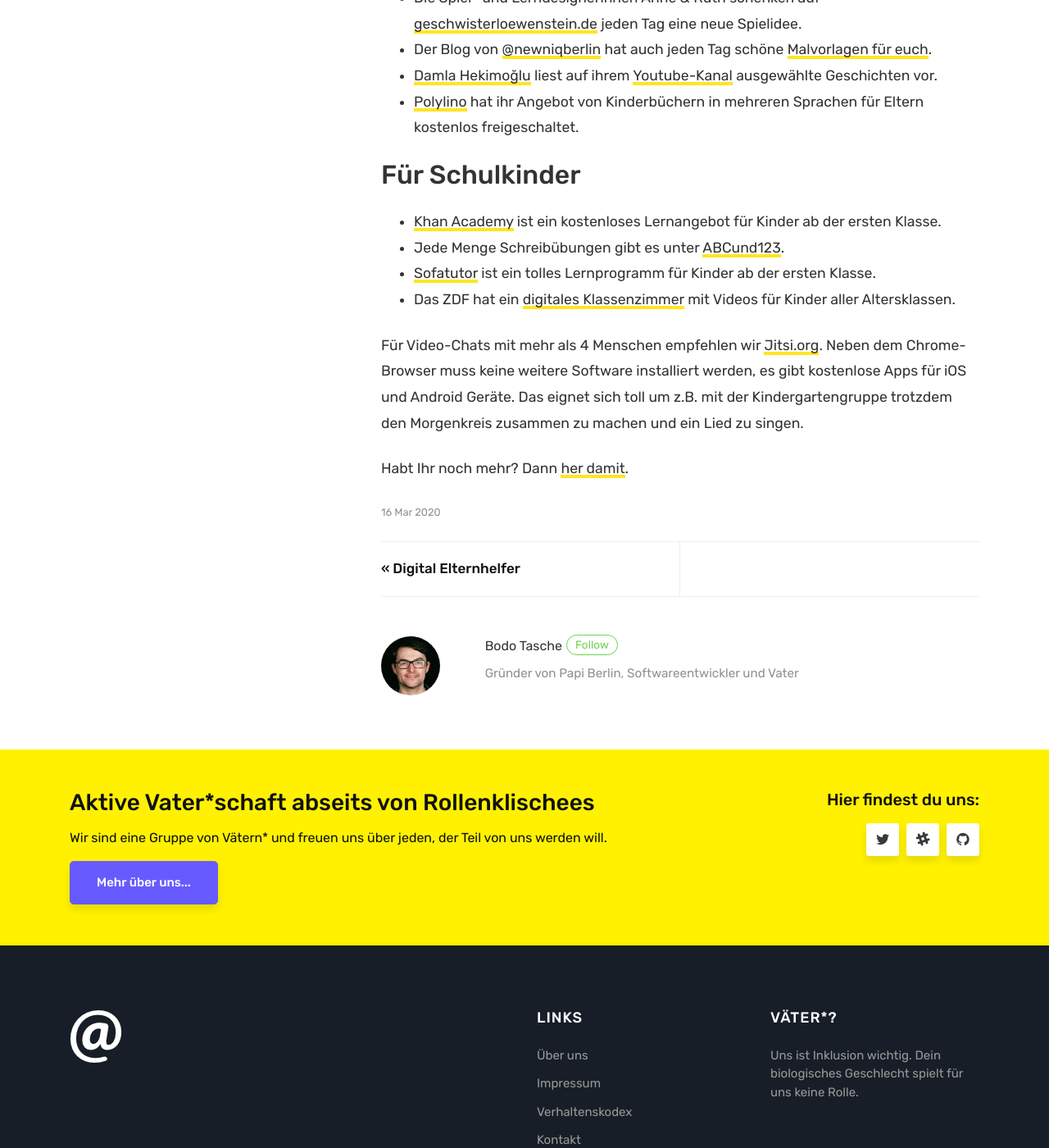
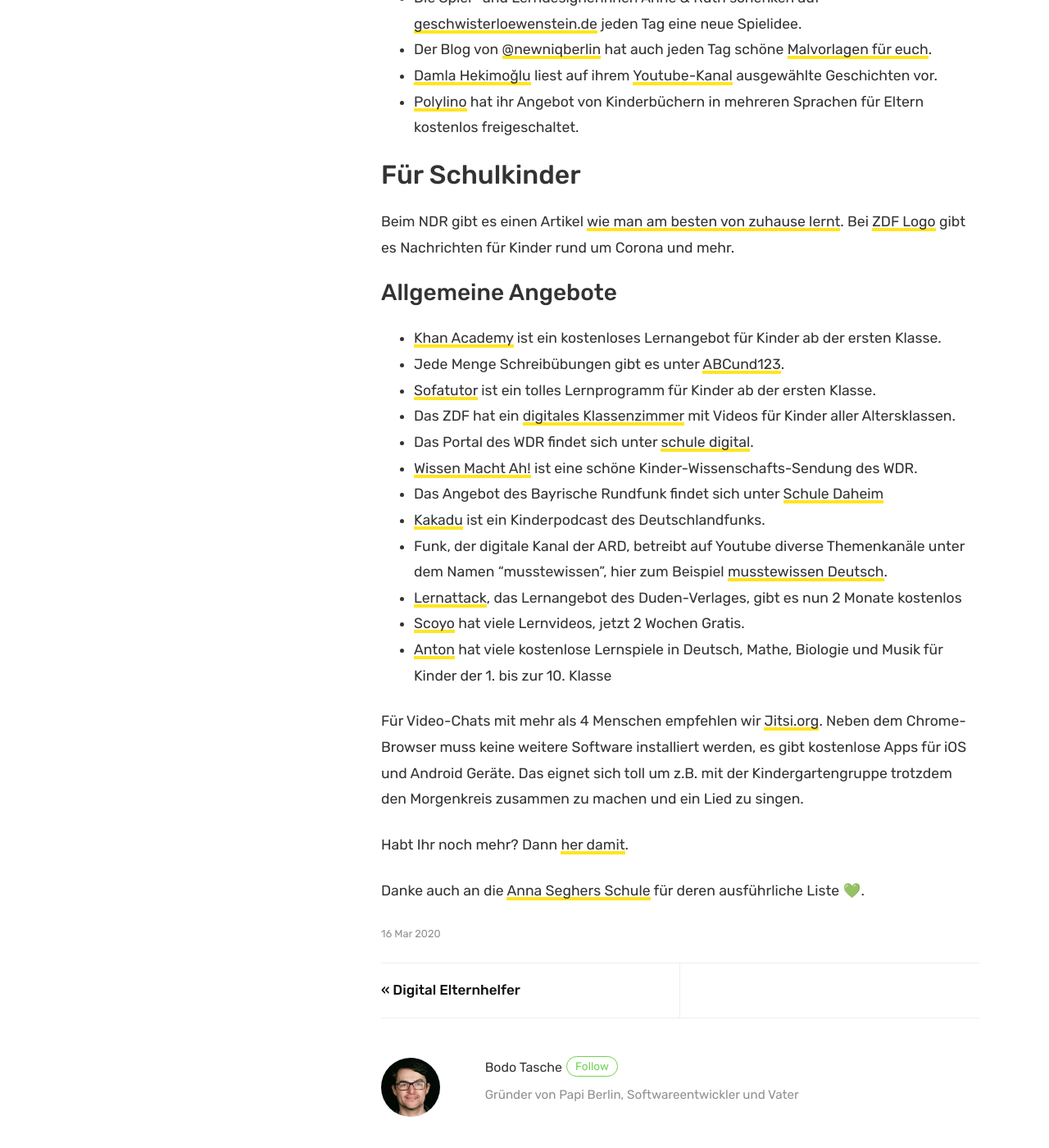
Before and after one commit to papiberlin/website, a Jekyll site: the page built from _posts/2020-03-16-corona-resources.md, in a window 1280 px wide and 1400 px high, scrolled down 1342 px. Shown: the whole window at 82% size. Built offline with Jekyll 4.4.1, drawn with Linux system fonts in a browser that asks for light colours.

Commit message:
allgemeine schulangebote

```diff
--- a/_posts/2020-03-16-corona-resources.md
+++ b/_posts/2020-03-16-corona-resources.md
@@ -30,11 +30,25 @@
 
 ## Für Schulkinder
 
+Beim NDR gibt es einen Artikel [wie man am besten von zuhause lernt](https://www.ndr.de/ratgeber/So-klappt-Lernen-von-zu-Hause-am-besten,faqlernenzuhause100.html). Bei [ZDF Logo](https://www.zdf.de/kinder/logo) gibt es Nachrichten für Kinder rund um Corona und mehr.
+
+### Allgemeine Angebote
+
 * [Khan Academy](https://de.khanacademy.org/) ist ein kostenloses Lernangebot für Kinder ab der ersten Klasse.
 * Jede Menge Schreibübungen gibt es unter [ABCund123](https://www.abcund123.de/mein-verruecktes-nachfahrheft/).
 * [Sofatutor](https://www.sofatutor.com/) ist ein tolles Lernprogramm für Kinder ab der ersten Klasse.
 * Das ZDF hat ein [digitales Klassenzimmer](https://www.zdf.de/wissen/schulersatzprogramm-100.html) mit Videos für Kinder aller Altersklassen.
+* Das Portal des WDR findet sich unter [schule digital](https://www1.wdr.de/schule/digital/unterrichtsmaterial/index.html).
+* [Wissen Macht Ah!](https://kinder.wdr.de/tv/wissen-macht-ah/) ist eine schöne Kinder-Wissenschafts-Sendung des WDR.
+* Das Angebot des Bayrische Rundfunk findet sich unter [Schule Daheim](https://www.br.de/mediathek/rubriken/themenseite-schule-daheim-100)
+* [Kakadu](https://www.kakadu.de/) ist ein Kinderpodcast des Deutschlandfunks.
+* Funk, der digitale Kanal der ARD, betreibt auf Youtube diverse Themenkanäle unter dem Namen "musstewissen", hier zum Beispiel [musstewissen Deutsch](https://www.youtube.com/channel/UCzOHLoNwbebvEkn7y6x-EWA?reload=9&sub_confirmation=1).
+* [Lernattack](https://learnattack.de/corona), das Lernangebot des Duden-Verlages, gibt es nun 2 Monate kostenlos
+* [Scoyo](https://www-de.scoyo.com/) hat viele Lernvideos, jetzt 2 Wochen Gratis.
+* [Anton](https://anton.app/de/) hat viele kostenlose Lernspiele in Deutsch, Mathe, Biologie und Musik für Kinder der 1. bis zur 10. Klasse
 
 Für Video-Chats mit mehr als 4 Menschen empfehlen wir [Jitsi.org](https://meet.jit.si/). Neben dem Chrome-Browser muss keine weitere Software installiert werden, es gibt kostenlose Apps für iOS und Android Geräte. Das eignet sich toll um z.B. mit der Kindergartengruppe trotzdem den Morgenkreis zusammen zu machen und ein Lied zu singen.
 
 Habt Ihr noch mehr? Dann [her damit](/contact).
+
+Danke auch an die [Anna Seghers Schule](https://www.anna-seghers-schule.de/?view=article&id=224:gev-sammelt-vorschl%C3%A4ge-f%C3%BCr-digitale-lernangbote&catid=68) für deren ausführliche Liste 💚.
```
